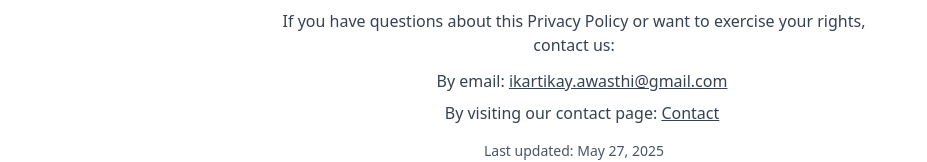
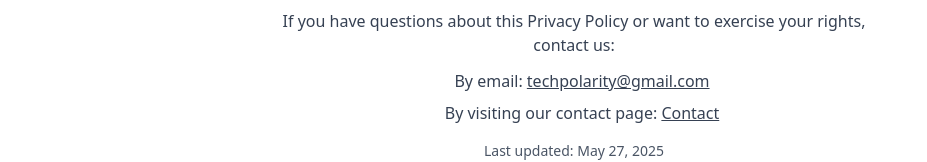
Before and after one commit to KartikayAwasthi/TehcPolarity, a Next.js app in the folder techpol/: page /privacy-policy in a window 1280 px wide. Shown: the part 2789-2951 px from the top of the page, without its empty margins (176-1103 px from the left). Built offline with nearby package versions, Linux system fonts and the light colour scheme.

Commit message:
privacy page email updated

```diff
--- a/techpol/src/app/privacy-policy/page.jsx
+++ b/techpol/src/app/privacy-policy/page.jsx
@@ -274,7 +274,7 @@ export default function PrivacyPage() {
 
               <ul className="list-inside ml-4 text-gray-700 space-y-2">
                 <li>
-                  By email: <a href="mailto:ikartikay.awasthi@gmail.com" className="underline">{/* update if needed */}ikartikay.awasthi@gmail.com</a>
+                  By email: <a href="mailto:ikartikay.awasthi@gmail.com" className="underline">{/* update if needed */} techpolarity@gmail.com</a>
                 </li>
                 <li>
                   By visiting our contact page: <a href="/contact" className="underline">Contact</a>
```
